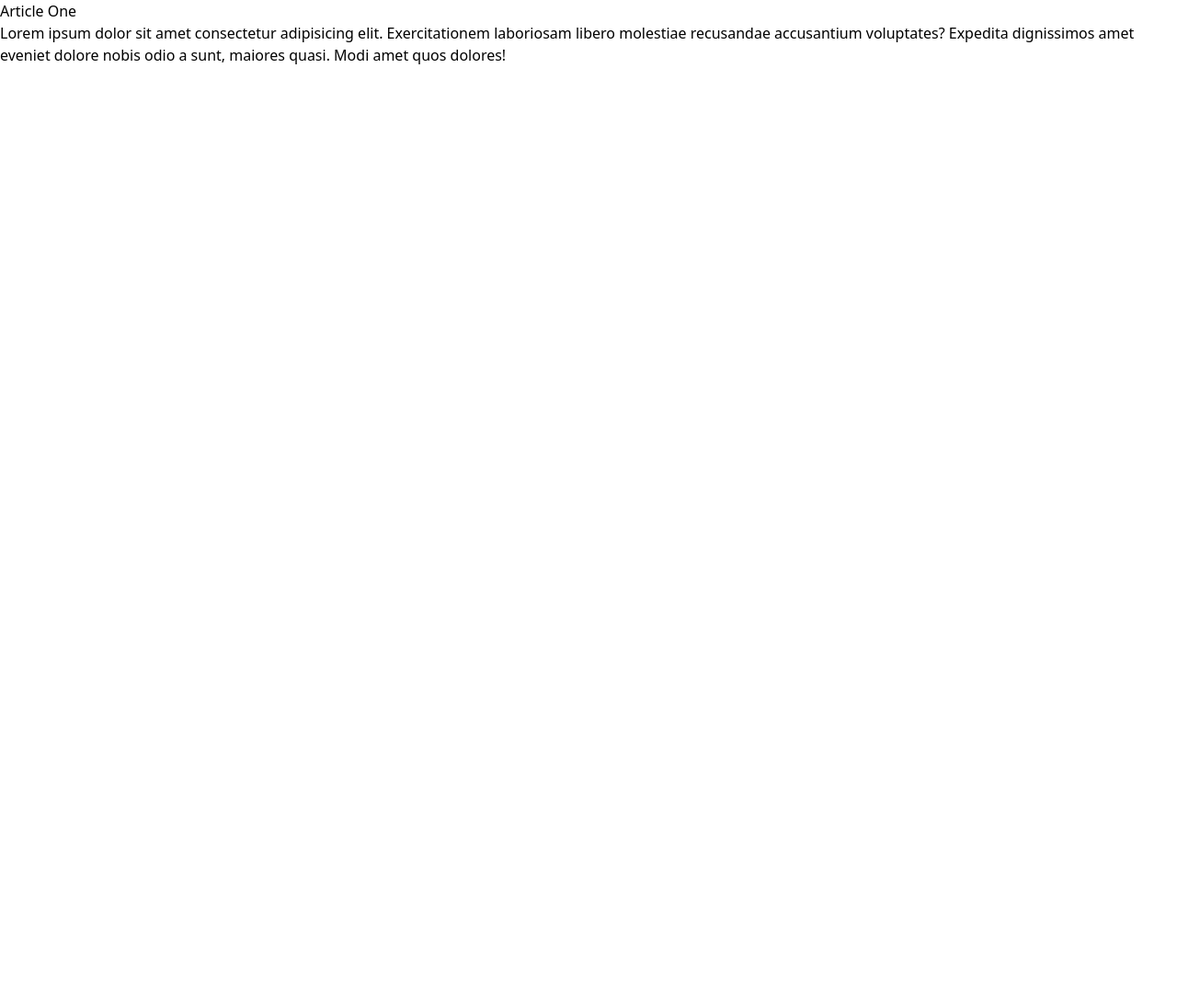
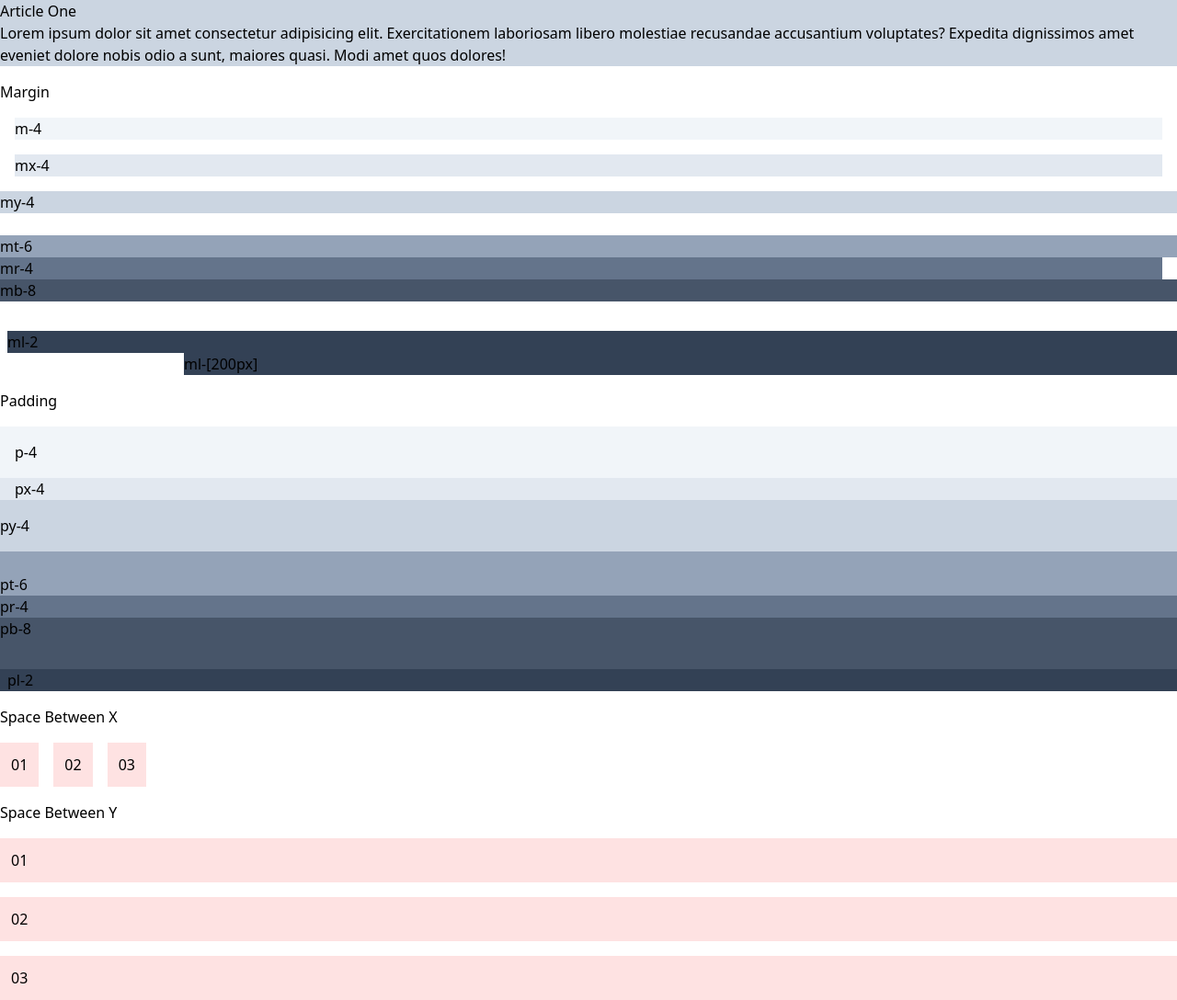
Before and after one commit to shekhardase/tailwind-learning, a plain HTML site: page 03-container-spacing/index.html in a window 1280 px wide. Shown: the whole page at 92% size. Before the commit the page ends 800 px from the top, so only its background shows below. Drawn offline with nearby package versions, Linux system fonts and the light colour scheme.

Commit message:
container and spacing in tailwind

```diff
--- a/03-container-spacing/index.html
+++ b/03-container-spacing/index.html
@@ -1,5 +1,6 @@
 <!DOCTYPE html>
 <html lang="en">
+
 <head>
   <meta charset="UTF-8" />
   <meta http-equiv="X-UA-Compatible" content="IE=edge" />
@@ -7,10 +8,10 @@
   <script src="https://cdn.tailwindcss.com"></script>
   <title>Container & Spacing</title>
 </head>
+
 <body>
-    <!-- Container -->
-    <div>
-      <article>
+  <div class="container mx-auto">
+    <article class="bg-slate-300">
       <h3>Article One</h3>
       <p>
         Lorem ipsum dolor sit amet consectetur adipisicing elit.
@@ -21,14 +22,45 @@
     </article>
 
     <!-- Margin -->
+    <h3 class="my-4">Margin</h3>
+    <div class="m-4 bg-slate-100">m-4</div>
+    <div class="mx-4 bg-slate-200">mx-4</div>
+    <div class="my-4 bg-slate-300">my-4</div>
+    <div class="mt-6 bg-slate-400">mt-6</div>
+    <div class="mr-4 bg-slate-500">mr-4</div>
+    <div class="mb-8 bg-slate-600">mb-8</div>
+    <div class="ml-2 bg-slate-700">ml-2</div>
+    <!-- Arbitrary Spacing -->
+    <div class="ml-[200px] bg-slate-700">ml-[200px]</div>
 
     <!-- Padding -->
+    <h3 class="my-4">Padding</h3>
+    <div class="p-4 bg-slate-100">p-4</div>
+    <div class="px-4 bg-slate-200">px-4</div>
+    <div class="py-4 bg-slate-300">py-4</div>
+    <div class="pt-6 bg-slate-400">pt-6</div>
+    <div class="pr-4 bg-slate-500">pr-4</div>
+    <div class="pb-8 bg-slate-600">pb-8</div>
+    <div class="pl-2 bg-slate-700">pl-2</div>
 
     <!-- Space Between X -->
+    <h3 class="my-4">Space Between X</h3>
+    <div class="flex space-x-4">
+      <div class="p-3 bg-red-100">01</div>
+      <div class="p-3 bg-red-100">02</div>
+      <div class="p-3 bg-red-100">03</div>
+    </div>
 
     <!-- Space Between Y -->
+    <h3 class="my-4">Space Between Y</h3>
+    <div class="flex flex-col space-y-4">
+      <div class="p-3 bg-red-100">01</div>
+      <div class="p-3 bg-red-100">02</div>
+      <div class="p-3 bg-red-100">03</div>
+    </div>
   </div>
 </body>
+
 </html>
 
 <!-- Breakpoinsts for Container
```
Lines whose indentation alone changed are shown as unchanged.
